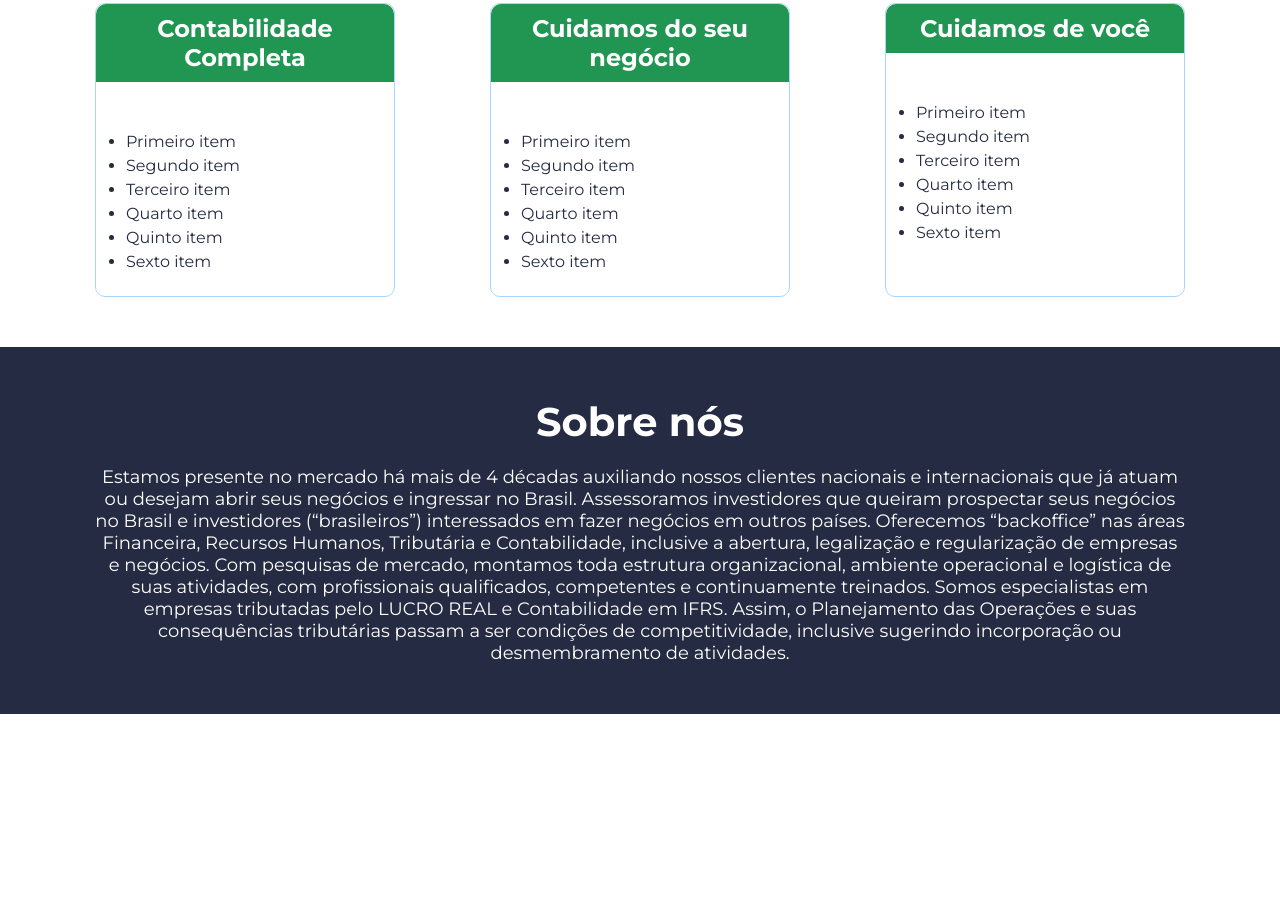
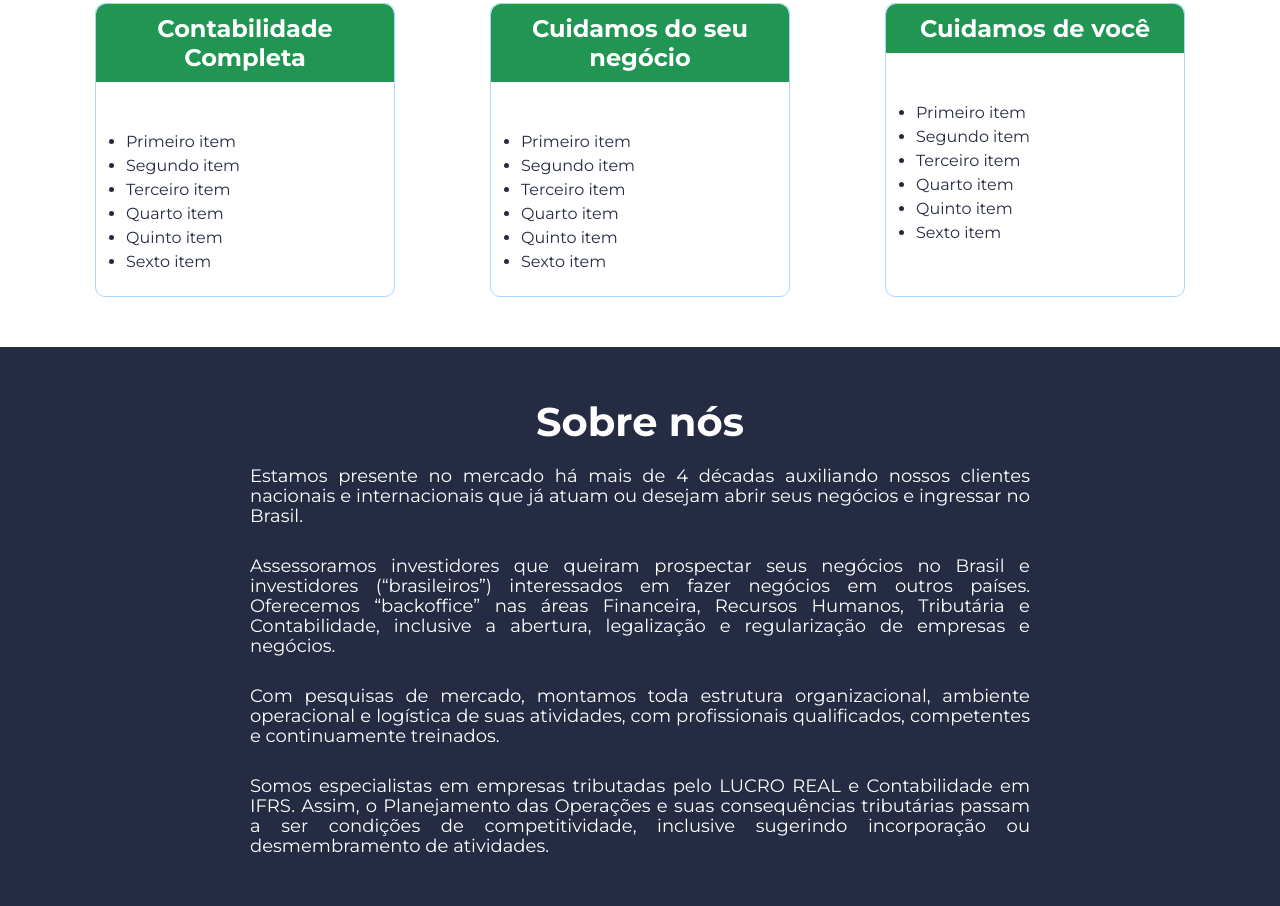
Before and after one commit to diasmailson/devContabil, a plain HTML site: page index.html in a window 1280 px wide. Shown: the part 946-1852 px from the top of the page. Before the commit the page ends 1660 px from the top, so only its background shows below. Drawn offline with Linux system fonts and the light colour scheme.

Commit message:
estilizando o paragrafo

```diff
--- a/index.html
+++ b/index.html
@@ -104,18 +104,23 @@
       <p class="bottom-paragraph">
         Estamos presente no mercado há mais de 4 décadas auxiliando nossos
         clientes nacionais e internacionais que já atuam ou desejam abrir seus
-        negócios e ingressar no Brasil. Assessoramos investidores que queiram
-        prospectar seus negócios no Brasil e investidores (“brasileiros”)
-        interessados em fazer negócios em outros países. Oferecemos “backoffice”
-        nas áreas Financeira, Recursos Humanos, Tributária e Contabilidade,
-        inclusive a abertura, legalização e regularização de empresas e
-        negócios. Com pesquisas de mercado, montamos toda estrutura
-        organizacional, ambiente operacional e logística de suas atividades, com
-        profissionais qualificados, competentes e continuamente treinados. Somos
-        especialistas em empresas tributadas pelo LUCRO REAL e Contabilidade em
-        IFRS. Assim, o Planejamento das Operações e suas consequências
-        tributárias passam a ser condições de competitividade, inclusive
-        sugerindo incorporação ou desmembramento de atividades.
+        negócios e ingressar no Brasil.</p>
+
+        <p class="bottom-paragraph">Assessoramos investidores que queiram
+          prospectar seus negócios no Brasil e investidores (“brasileiros”)
+          interessados em fazer negócios em outros países.
+          Oferecemos “backoffice” nas áreas Financeira, Recursos Humanos, Tributária e Contabilidade,
+          inclusive a abertura, legalização e regularização de empresas e
+          negócios.</p>
+
+          <p class="bottom-paragraph">Com pesquisas de mercado, montamos toda estrutura
+          organizacional, ambiente operacional e logística de suas atividades, com
+          profissionais qualificados, competentes e continuamente treinados. </p>
+
+        <p class="bottom-paragraph-final">Somos especialistas em empresas tributadas pelo LUCRO REAL e Contabilidade em
+          IFRS. Assim, o Planejamento das Operações e suas consequências
+          tributárias passam a ser condições de competitividade, inclusive
+          sugerindo incorporação ou desmembramento de atividades.</p>
       </p>
     </div>
   </body>
--- a/styles.css
+++ b/styles.css
@@ -160,7 +160,18 @@ button {
 
 .bottom-paragraph {
   font-size: 18px;
+  font-style: normal;
   color: #FFFFFF;
-  text-align: center;
-  padding: 20px 95px 50px 95px;
+  text-align: justify;
+  padding: 20px 250px 10px 250px;
+  line-height: 20px;
 }
+
+.bottom-paragraph-final {
+  font-size: 18px;
+  font-style: normal;
+  color: #FFFFFF;
+  text-align: justify;
+  padding: 20px 250px 50px 250px;
+  line-height: 20px;
+}
```
